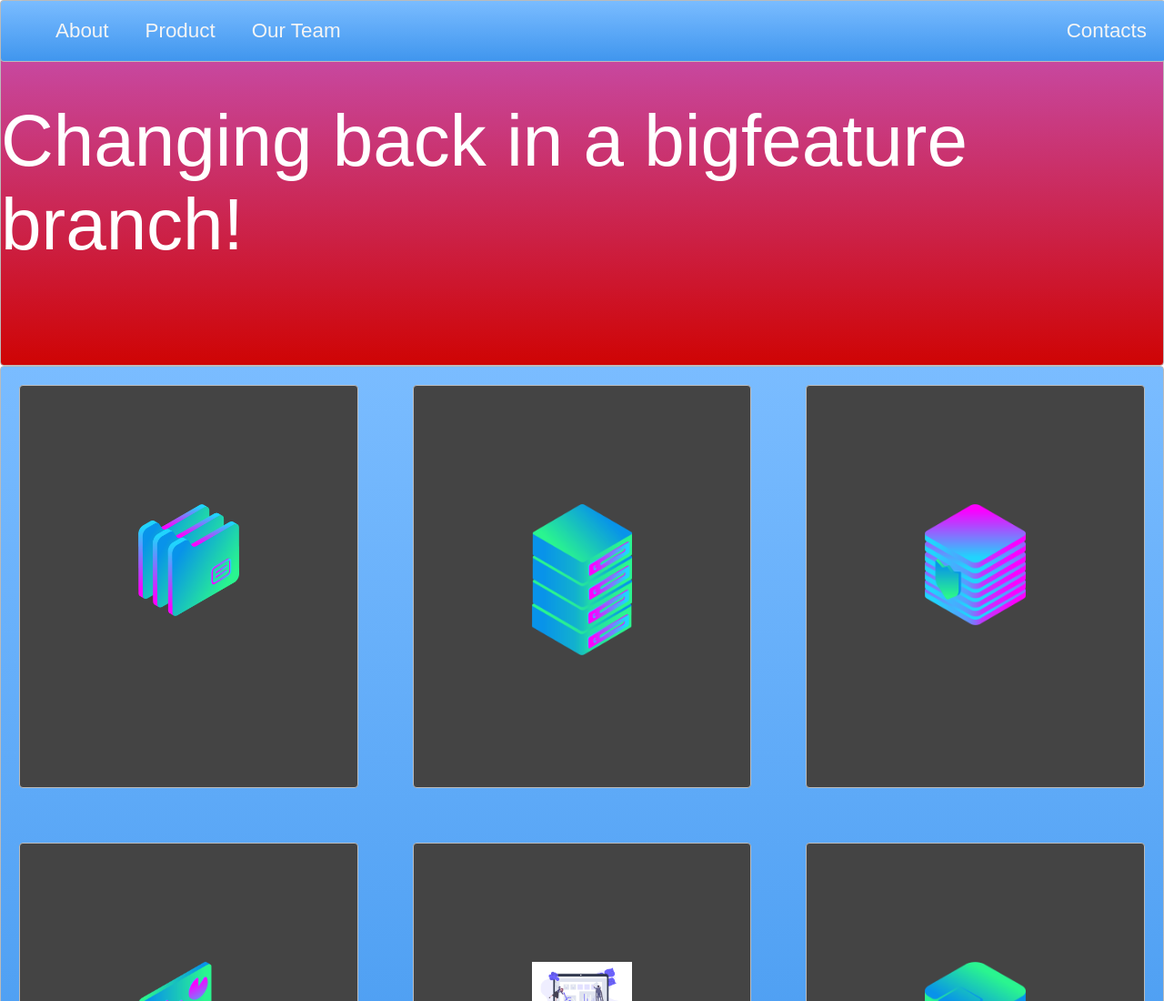
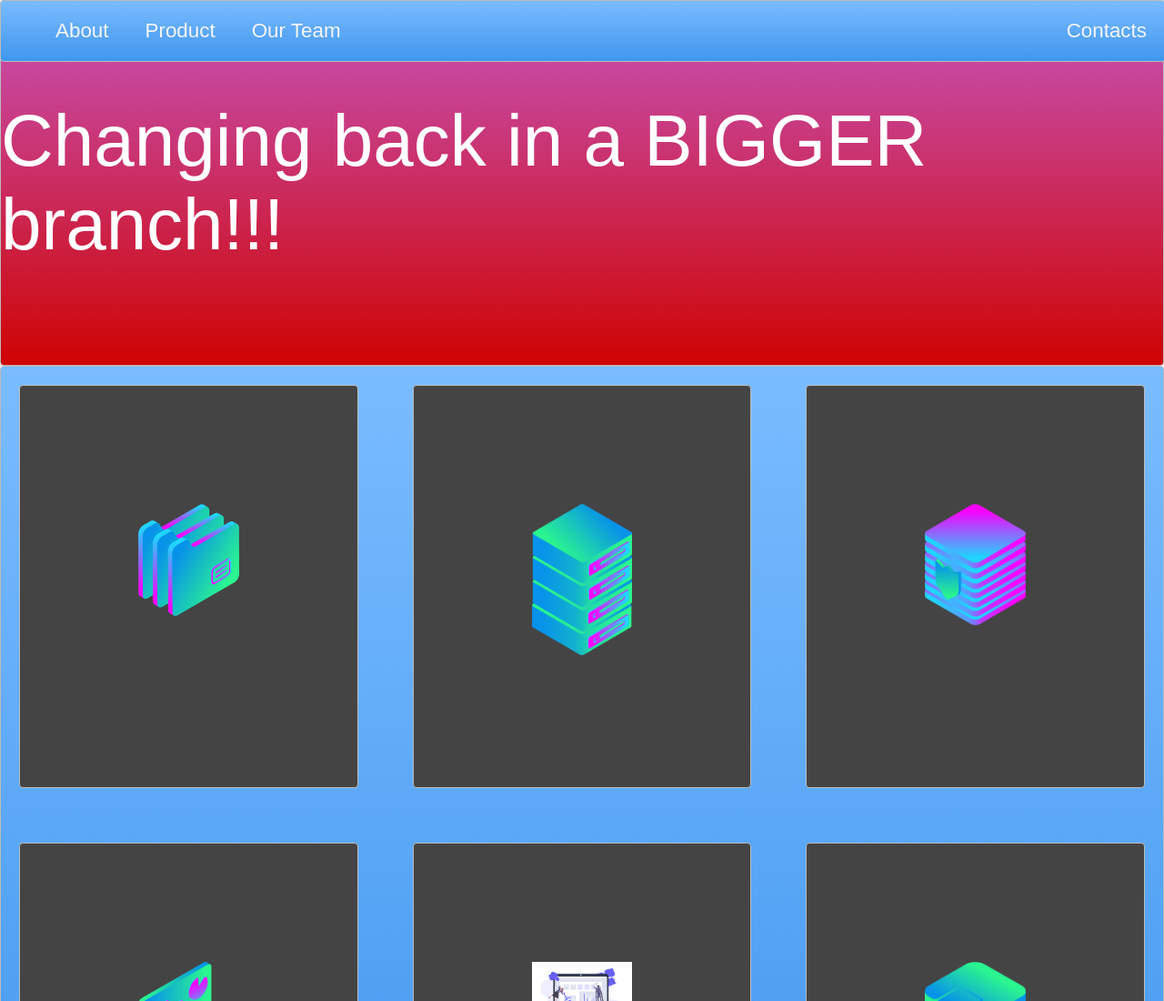
Before and after one commit to jahangir86/background-generator, a plain HTML site: page index.html in a window 1280 px wide. Shown: the top 1100 px of the page at 91% size. Drawn offline with Linux system fonts and the light colour scheme.

Commit message:
additional change in the big branch

```diff
--- a/index.html
+++ b/index.html
@@ -15,7 +15,7 @@
       <li class="push"><a href="">Contacts</a></li>
     </ul>
   </nav>
-  <div class="container zone red">Changing back in a bigfeature branch!</div>
+  <div class="container zone red">Changing back in a BIGGER branch!!!</div>
   <div class="zone blue grid-wrapper">
     <div class="box zone"><img src="./img/files_2.png"></div>
     <div class="box zone"><img src="./img/server_2_2.png"></div>
```
